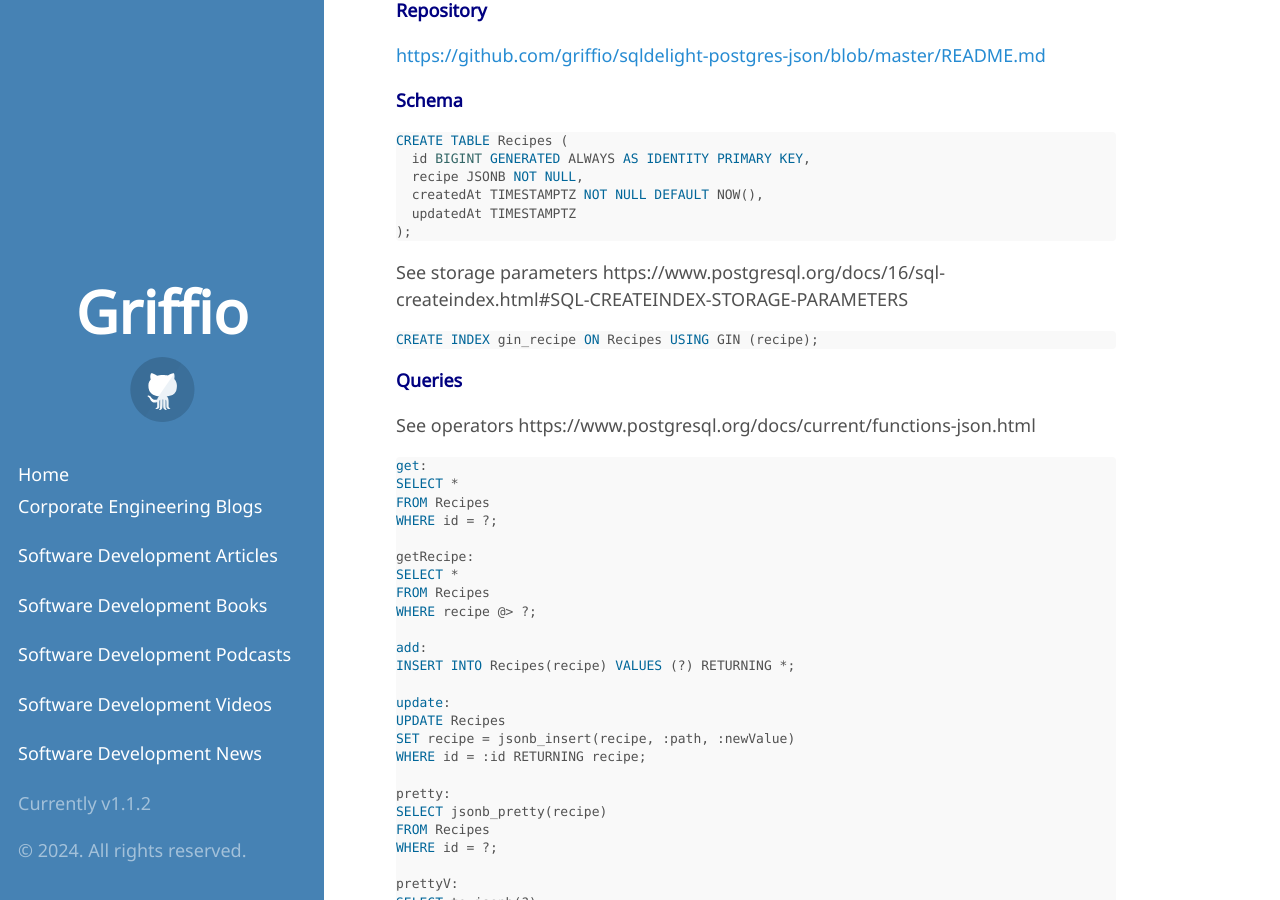
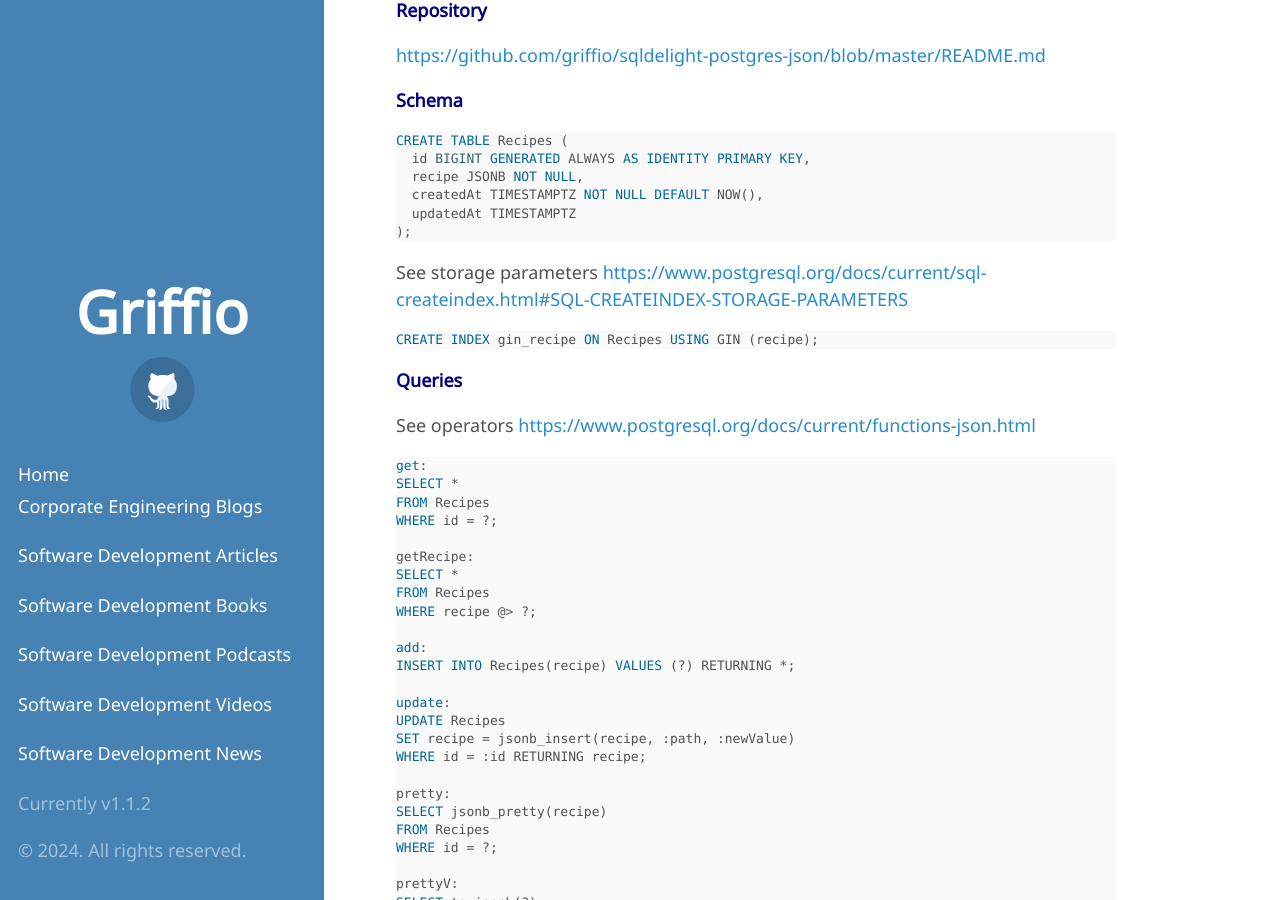
Before and after one commit to griffio/griffio.github.io, a Jekyll site: the page built from _posts/2024-07-10-More-SqlDelight-Using-Json-With-PostgreSQL.md, in a window 1280 px wide and 900 px high, scrolled down 335 px. Built offline with Jekyll 4.4.1, drawn with Linux system fonts in a browser that asks for light colours; some web fonts are replaced; some of the changed lines change nothing that is shown.

Commit message:
Update 2024-07-10-More-SqlDelight-Using-Json-With-PostgreSQL.md

````diff
--- a/_posts/2024-07-10-More-SqlDelight-Using-Json-With-PostgreSQL.md
+++ b/_posts/2024-07-10-More-SqlDelight-Using-Json-With-PostgreSQL.md
@@ -28,7 +28,8 @@
 );
 ```
 
-See storage parameters https://www.postgresql.org/docs/16/sql-createindex.html#SQL-CREATEINDEX-STORAGE-PARAMETERS
+See storage parameters [https://www.postgresql.org/docs/current/sql-createindex.html#SQL-CREATEINDEX-STORAGE-PARAMETERS
+](https://www.postgresql.org/docs/current/sql-createindex.html#SQL-CREATEINDEX-STORAGE-PARAMETERS)
 
 ```sql
 CREATE INDEX gin_recipe ON Recipes USING GIN (recipe);
@@ -36,7 +37,7 @@
 
 **Queries**
 
-See operators https://www.postgresql.org/docs/current/functions-json.html
+See operators [https://www.postgresql.org/docs/current/functions-json.html](https://www.postgresql.org/docs/current/functions-json.html)
 
 ```sql
 get:
````
